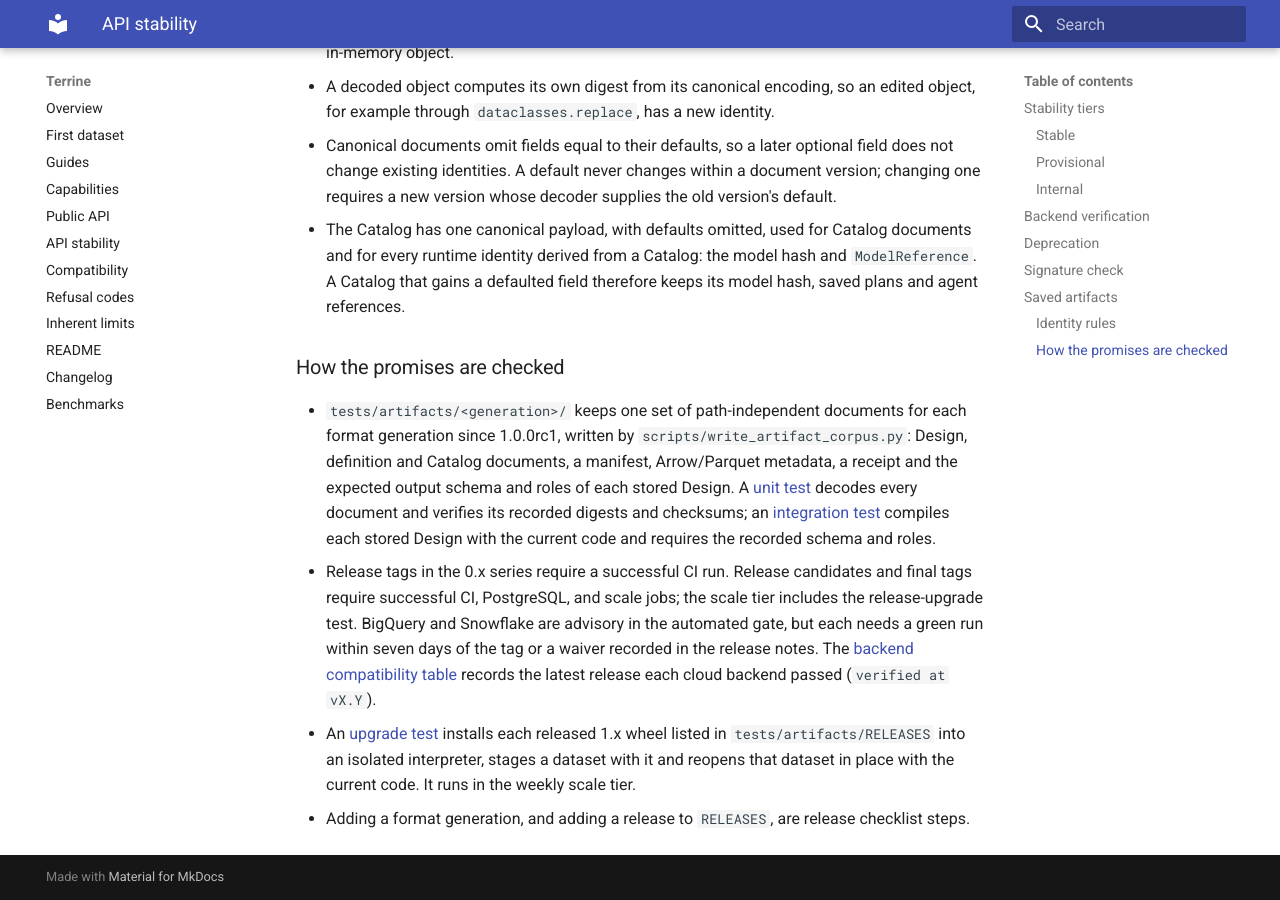
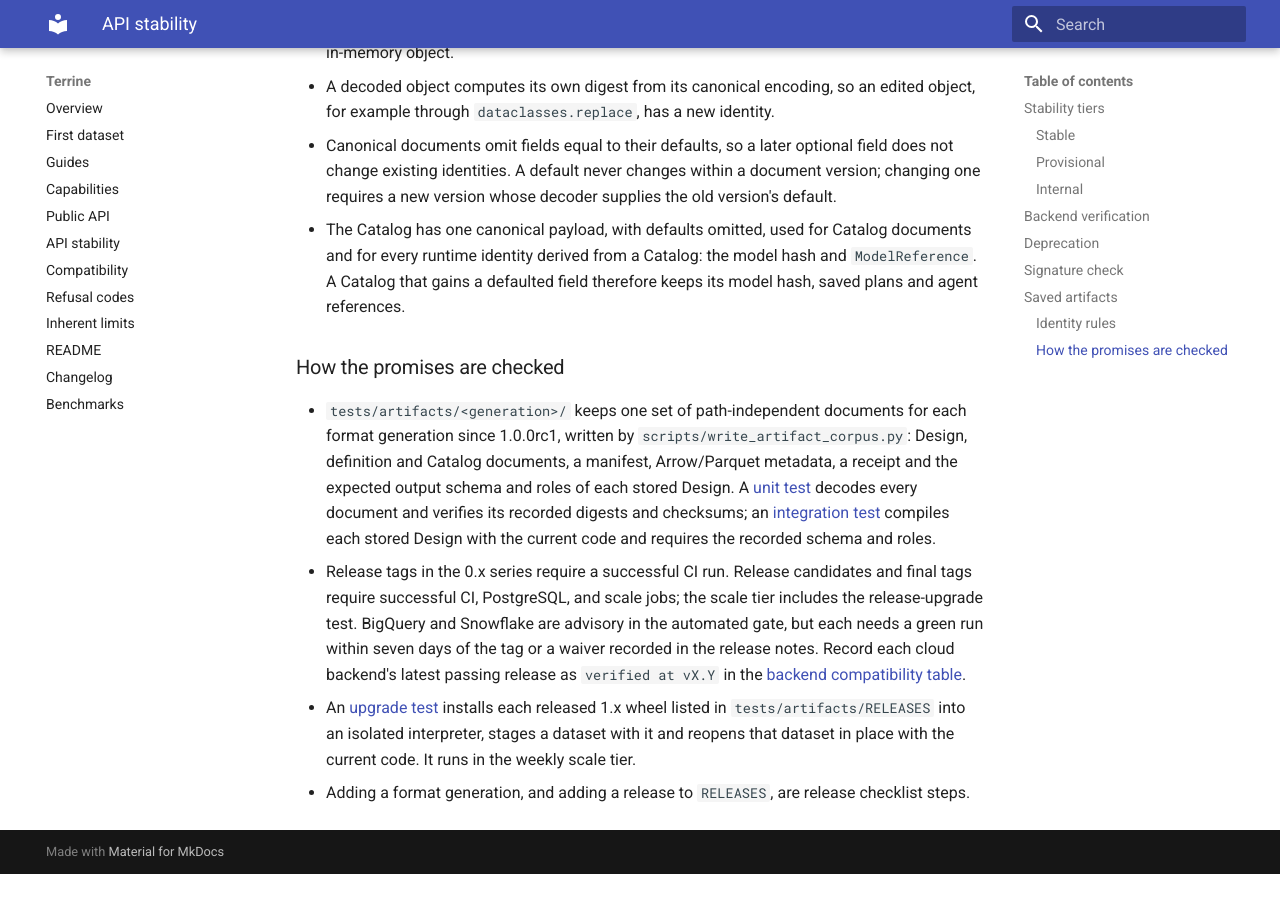
Before and after one commit to kylejcaron/terrine, an MkDocs documentation site: the page built from docs/guides/stability.md, in a window 1280 px wide and 900 px high, scrolled down 3757 px. Built offline with MkDocs 1.6.1 and Material for MkDocs 9.7.7, drawn with Linux system fonts in a browser that asks for light colours; after the commit the page ends 4631 px from its top, so only the background shows below that.

Commit message:
docs: describe cloud verification records accurately

```diff
--- a/docs/guides/stability.md
+++ b/docs/guides/stability.md
@@ -165,9 +165,9 @@ documents are version 2; manifest and saved-plan envelopes are version 1.
   and final tags require successful CI, PostgreSQL, and scale jobs; the scale
   tier includes the release-upgrade test. BigQuery and Snowflake are advisory
   in the automated gate, but each needs a green run within seven days of the
-  tag or a waiver recorded in the release notes. The [backend compatibility
-  table](backend-compatibility.md#operation-regression-environment) records
-  the latest release each cloud backend passed (`verified at vX.Y`).
+  tag or a waiver recorded in the release notes. Record each cloud backend's
+  latest passing release as `verified at vX.Y` in the [backend compatibility
+  table](backend-compatibility.md#operation-regression-environment).
 - An [upgrade test](../../integration/test_release_upgrade.py) installs each
   released 1.x wheel listed in `tests/artifacts/RELEASES` into an isolated
   interpreter, stages a dataset with it and reopens that dataset in place with
```
